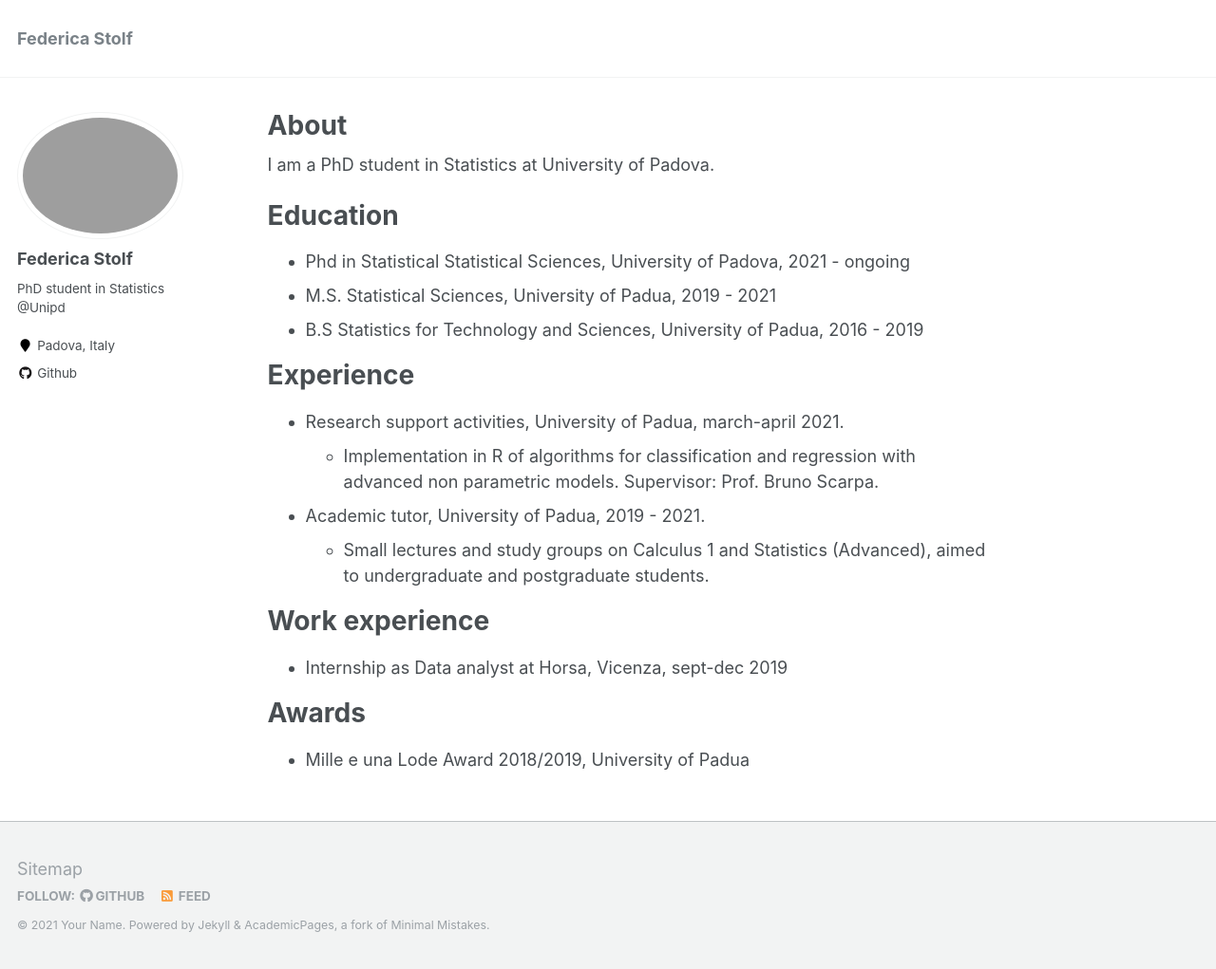
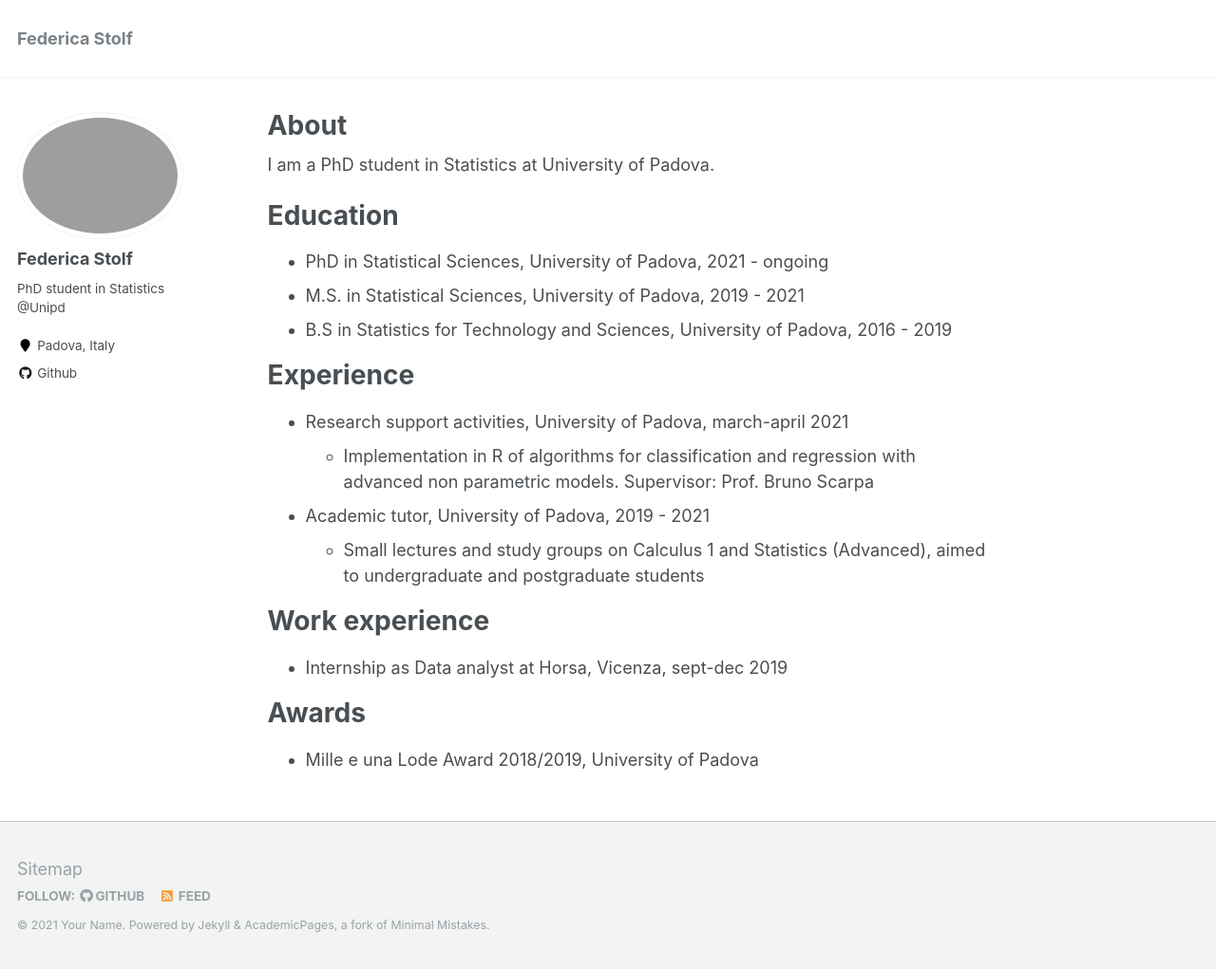
Before and after one commit to federicastolf/federicastolf.github.io, a Jekyll site: the page built from _pages/about.md, in a window 1280 px wide and 1021 px high. Shown: the whole window at 95% size. Built offline with Jekyll 4.4.1, drawn with Linux system fonts in a browser that asks for light colours.

Commit message:
Update about.md

```diff
--- a/_pages/about.md
+++ b/_pages/about.md
@@ -12,19 +12,19 @@ I am a PhD student in Statistics at University of Padova.
 
 Education
 ======
-* Phd in Statistical Statistical Sciences, University of Padova, 2021 - ongoing
-* M.S. Statistical Sciences, University of Padua, 2019 - 2021
-* B.S Statistics for Technology and Sciences, University of Padua, 2016 - 2019
+* PhD in Statistical Sciences, University of Padova, 2021 - ongoing
+* M.S. in Statistical Sciences, University of Padova, 2019 - 2021
+* B.S in Statistics for Technology and Sciences, University of Padova, 2016 - 2019
 
 Experience
 ======
-* Research support activities, University of Padua, march-april 2021.
+* Research support activities, University of Padova, march-april 2021
 	* Implementation in R of algorithms for classification and regression with advanced non parametric models.
-	Supervisor: Prof. Bruno Scarpa.
+	Supervisor: Prof. Bruno Scarpa
 
 
-* Academic tutor, University of Padua, 2019 - 2021.
-	* Small lectures and study groups on Calculus 1 and Statistics (Advanced), aimed to undergraduate and postgraduate students.
+* Academic tutor, University of Padova, 2019 - 2021
+	* Small lectures and study groups on Calculus 1 and Statistics (Advanced), aimed to undergraduate and postgraduate students
 
 Work experience
 ======
@@ -33,4 +33,4 @@ Work experience
 
 Awards
 ======
- * Mille e una Lode Award 2018/2019, University of Padua
+ * Mille e una Lode Award 2018/2019, University of Padova
```
